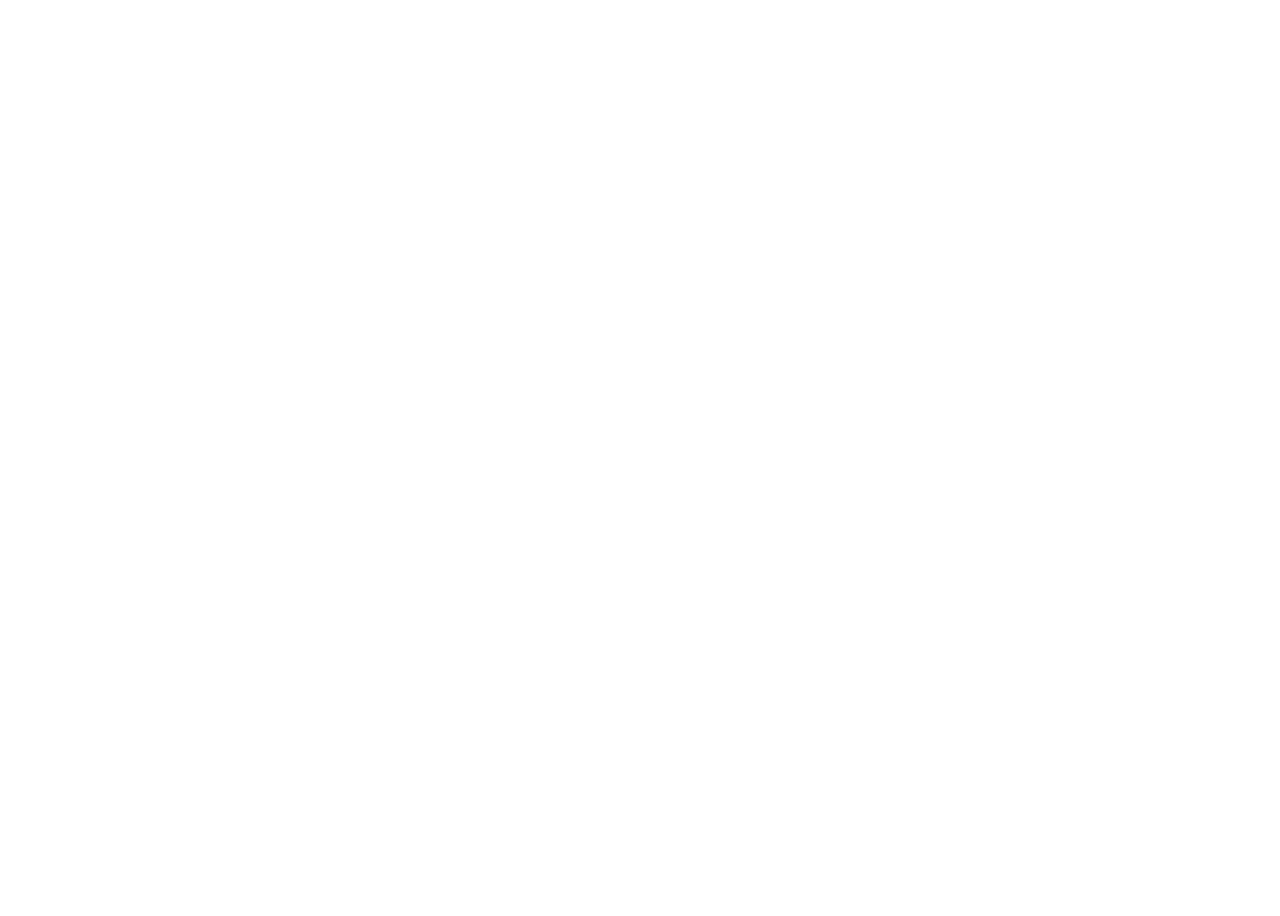
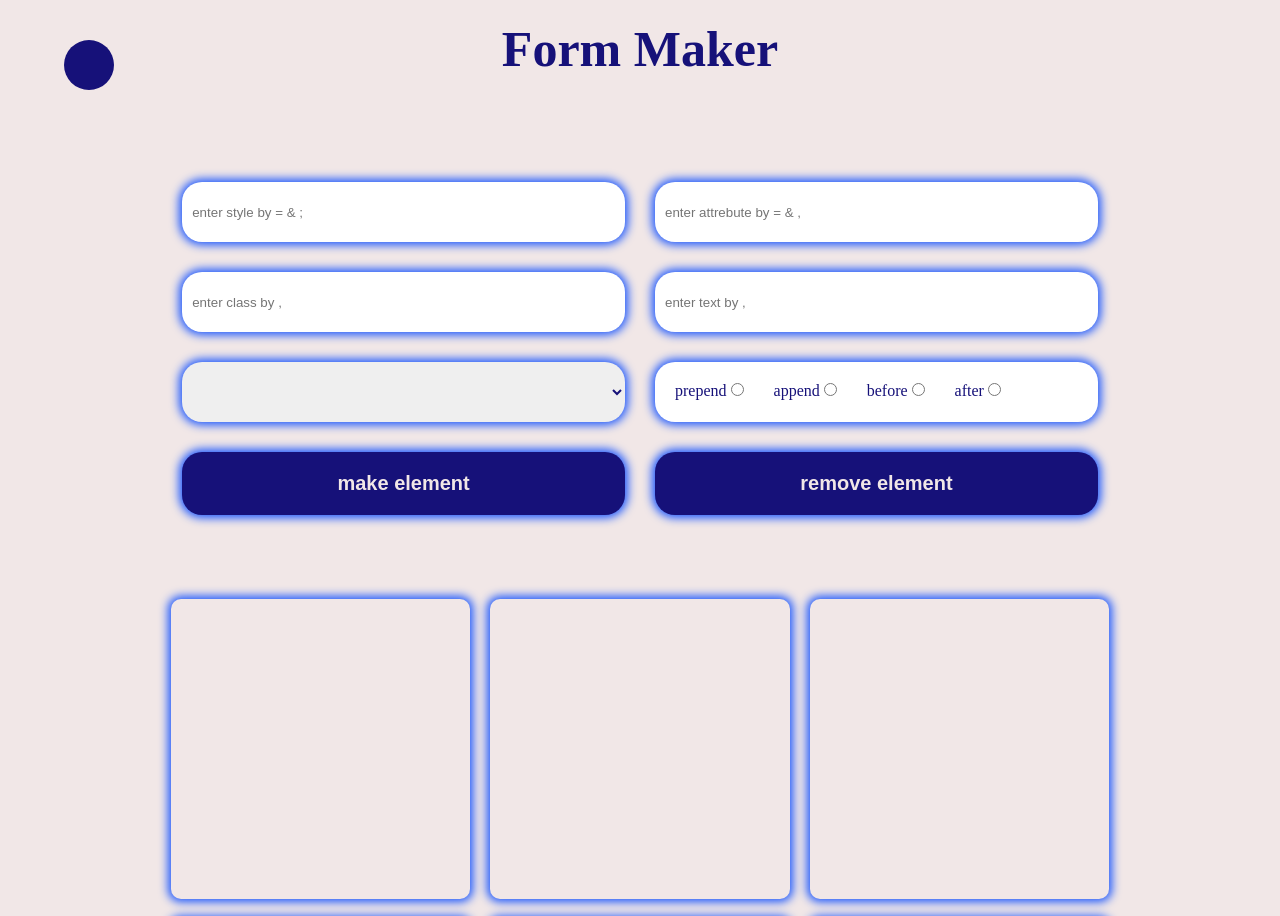
Before and after one commit to donyamardani/js-formMaker, a plain HTML site: page index.html in a window 1280 px wide. Shown: the top 916 px of the page. Before the commit the page ends 800 px from the top, so only its background shows below. Drawn offline with Linux system fonts and the light colour scheme.

Commit message:
add style with css
add style with css

```diff
--- a/css/style.css
+++ b/css/style.css
@@ -5,3 +5,103 @@
     list-style: none;
     border: none;
 }
+
+:root{
+
+   /* --bgColor:#FFF2EB;
+    --shadow:0 0 10px 3px #FFDCDC;
+    --txtcolor:#FFD6BA;
+   */
+
+    --txtColor:#161179;
+    --shadow:0 0 10px 3px #1B56FD;
+    --bgColor:#F1E7E7;
+
+}
+body{
+    background-color: var(--bgColor);
+    color: var(--txtColor);
+}
+#maker{
+    display: flex;
+    position: relative;
+    align-items: center;
+    justify-content: center;
+    flex-direction: column;
+}
+#maker h1{
+    margin: 20px auto;
+    font-weight: 900;
+    font-size: 50px;
+}
+#formMaker{
+    display: flex;
+    flex-wrap: wrap;
+    gap: 30px;
+    padding: 20px;
+    width: 80%;
+    min-height: 300px;
+    margin: 5% auto;
+    justify-content: center;
+}
+#chengh-them{
+    position: fixed;
+    left: 5%;
+    top: 5%;
+    background-color: var(--txtColor);
+    color: var(--bgColor);
+    border-radius: 50%;
+    width: 50PX;
+    height: 50PX;
+}
+.inp{
+    width:45% ;
+    height: 60px;
+    padding: 10px;
+    border-radius: 20px;
+    box-shadow: var(--shadow);
+    color:var(--txtColor);
+}
+#radio-box{
+    width: 45%;
+    height: 60px;
+    padding: 20px;
+    gap: 30px;
+    border-radius: 20px;
+    box-shadow: var(--shadow);
+    color: var(--txtColor);
+    background-color: white;
+    display: flex;
+    flex-wrap: wrap;
+
+}
+form button{
+    width: 45%;
+    padding: 20px;
+    border-radius: 20px;
+    background-color: var(--txtColor);
+    color: var(--bgColor);
+    box-shadow: var(--shadow);
+    font-size: 20px;
+    font-weight: 900;
+}
+
+#show{
+    /* width: 70%; */
+    display: flex;
+    flex-wrap: wrap;
+    justify-content: center;
+    align-items: center;
+    padding: 0 5%;
+    gap: 20px;
+
+}
+.show-element {
+    width: 26%;
+    height:300px ;
+    box-shadow:var(--shadow);
+    padding: 20px;
+    border-radius: 10px;
+    background-color: var(--bgColor);
+    color: var(--txt-Color);
+}
--- a/index.html
+++ b/index.html
@@ -7,7 +7,55 @@
     <title>Document</title>
 </head>
 <body>
+    <section id="maker">
 
+            <button id="chengh-them">  </button>
+            <h1>Form Maker</h1>
+
+        <form action="" id="formMaker">
+            <input type="text" name="placeEl" class="inp" id="style" placeholder="enter style by = & ;">
+            <input type="text" name="placeEl" class="inp" id="attrebute" placeholder="enter attrebute by = & ,">
+            <input type="text" name="placeEl" class="inp" id="class" placeholder="enter class by , ">
+            <input type="text" name="placeEl" class="inp" id="txt" placeholder="enter text by , ">
+            <select name="" id="tag-name" class="inp">  </select>
+            <div id="radio-box">
+                <lable>prepend
+                    <input type="radio" class="place" value="prepend">
+                </lable>
+                <lable>append
+                    <input type="radio" class="place" value="append">
+                </lable>
+                <lable>before
+                    <input type="radio" class="place" value="before">
+                </lable>
+                <lable>after
+                    <input type="radio" class="place" value="after">
+                </lable>
+            </div>
+            <button type="submit" id="add-element">make element</button>
+            <button type="reset" id="remove-element">remove element</button>
+        </form>
+    </section>
+    <section id="show">
+        <div class="show-element">
+            <section class="insert"></section>
+        </div>
+        <div class="show-element">
+            <section class="insert"></section>
+        </div>
+        <div class="show-element">
+            <section class="insert"></section>
+        </div>
+        <div class="show-element">
+            <section class="insert"></section>
+        </div>
+        <div class="show-element">
+            <section class="insert"></section>
+        </div>
+        <div class="show-element">
+            <section class="insert"></section>
+        </div>
+    </section>
 
     <script src="./js/script.js"></script>
 </body>
```
